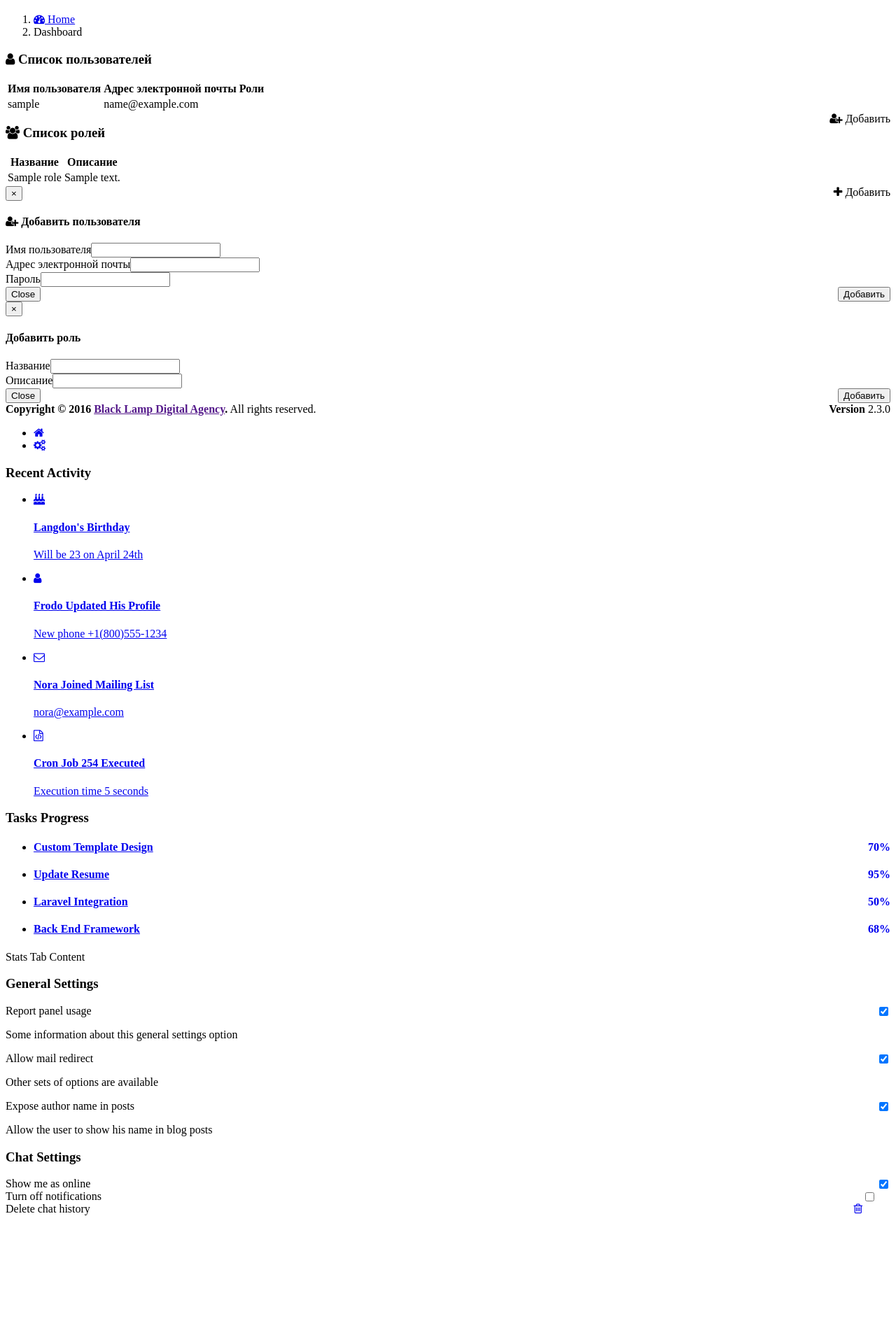
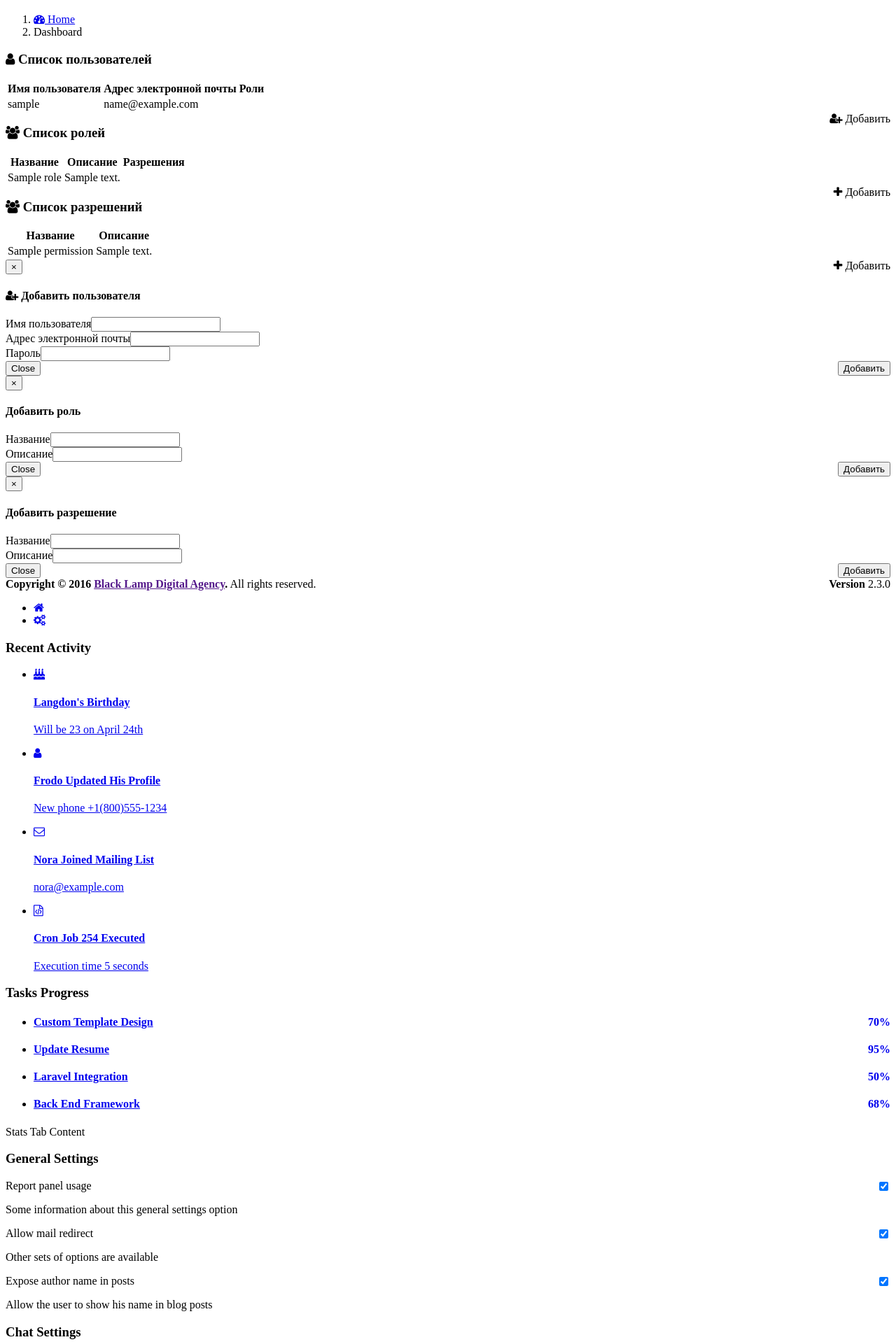
Before and after one commit to GutsVadim/bl-cms, a Yii app: template backend/views/users/index.php in a window 1280 px wide. Shown: the part 1543-3461 px from the top of the page at 70% size. Before the commit the page ends 3280 px from the top, so only its background shows below. Run offline with PHP 8.4 and a stand-in for Yii, Linux system fonts and the light colour scheme; the template is opened without the code that fills it: most values are stand-ins (such as "Sample title", 1, 10 or a date in 2020); form fields are guessed from the names that the template uses; data that the repository does not hold is empty; some libraries are stand-ins or nearby versions.

Commit message:
Permissions creating

```diff
--- a/backend/views/users/index.php
+++ b/backend/views/users/index.php
@@ -4,6 +4,8 @@
 /* @var $userList \common\models\User[] */
 /* @var $createRoleFormModel \backend\models\form\CreateRoleForm */
 /* @var $roleList \yii\rbac\Role[] */
+/* @var $createPermissionFormModel \backend\models\form\CreatePermissionForm */
+/* @var $permissionList \yii\rbac\Permission[] */
 
 use yii\helpers\ArrayHelper;
 use yii\helpers\Html;
@@ -16,15 +18,15 @@ $this->title = "Пользователи";
 <div class="row">
 
     <!-- Users -->
-    <div class="col-md-8">
+    <div class="col-md-12">
         <div class="box box-success">
             <div class="box-header with-border">
                 <h3 class="box-title"><i class="fa fa-user"></i>
                     Список пользователей
                 </h3>
             </div>
-            <div class="box-body no-padding">
-                <table class="table">
+            <div class="box-body">
+                <table class="table table-bordered">
                     <thead>
                         <tr>
                             <th>Имя пользователя</th>
@@ -57,15 +59,53 @@ $this->title = "Пользователи";
     </div>
 
     <!-- Roles -->
-    <div class="col-md-4">
+    <div class="col-md-12">
         <div class="box box-success">
             <div class="box-header with-border">
                 <h3 class="box-title"><i class="fa fa-users"></i>
                     Список ролей
                 </h3>
             </div>
-            <div class="box-body no-padding">
-                <table class="table">
+            <div class="box-body">
+                <table class="table table-bordered">
+                    <thead>
+                    <tr>
+                        <th>Название</th>
+                        <th>Описание</th>
+                        <th>Разрешения</th>
+                    </tr>
+                    </thead>
+                    <tbody>
+                    <? foreach ($roleList as $role) { ?>
+                        <tr>
+                            <td><?= $role->name ?></td>
+                            <td><?= $role->description ?></td>
+                            <td>
+                                <!--<a href="<?/*=Url::to([''])*/?>"></a>-->
+                            </td>
+                        </tr>
+                    <? } ?>
+                    </tbody>
+                </table>
+            </div>
+            <div class="box-footer">
+                <a class="btn btn-primary pull-right" data-toggle="modal" data-target="#createRoleFormModel">
+                    <i class="fa fa-plus"></i> Добавить
+                </a>
+            </div>
+        </div>
+    </div>
+
+    <!-- Permissions -->
+    <div class="col-md-12">
+        <div class="box box-success">
+            <div class="box-header with-border">
+                <h3 class="box-title"><i class="fa fa-users"></i>
+                    Список разрешений
+                </h3>
+            </div>
+            <div class="box-body">
+                <table class="table table-bordered">
                     <thead>
                     <tr>
                         <th>Название</th>
@@ -73,17 +113,17 @@ $this->title = "Пользователи";
                     </tr>
                     </thead>
                     <tbody>
-                    <? foreach ($roleList as $role) { ?>
+                    <? foreach ($permissionList as $permission) { ?>
                         <tr>
-                            <td><?= $role->name ?></td>
-                            <td><?= $role->description ?></td>
+                            <td><?= $permission->name ?></td>
+                            <td><?= $permission->description ?></td>
                         </tr>
                     <? } ?>
                     </tbody>
                 </table>
             </div>
             <div class="box-footer">
-                <a class="btn btn-primary pull-right" data-toggle="modal" data-target="#createRoleFormModel">
+                <a class="btn btn-primary pull-right" data-toggle="modal" data-target="#createPermissionFormModel">
                     <i class="fa fa-plus"></i> Добавить
                 </a>
             </div>
@@ -185,3 +225,43 @@ $this->title = "Пользователи";
         </div>
     </div>
 </div>
+
+<!-- Create Permission Modal Dialog -->
+<div class="modal fade" id="createPermissionFormModel" role="dialog">
+    <div class="modal-dialog" role="document">
+        <div class="modal-content">
+            <? $createPermissionForm = ActiveForm::begin(['action' => Url::to(['create-permission'])]) ?>
+                <div class="modal-header">
+                    <button type="button" class="close" data-dismiss="modal" aria-label="Close">
+                        <span aria-hidden="true">&times;</span>
+                    </button>
+                    <h4 class="modal-title">Добавить разрешение</h4>
+                </div>
+                <div class="modal-body">
+                    <div class="form-group">
+                        <?= $createPermissionForm->field($createPermissionFormModel, 'name', [
+                            'inputOptions' => [
+                                'placeholder' => "Название",
+                                'class' => 'form-control'
+                            ]
+                        ])->label('Название')
+                        ?>
+                    </div>
+                    <div class="form-group">
+                        <?= $createPermissionForm->field($createPermissionFormModel, 'description', [
+                            'inputOptions' => [
+                                'placeholder' => "Описание",
+                                'class' => 'form-control'
+                            ]
+                        ])->label('Описание')
+                        ?>
+                    </div>
+                </div>
+                <div class="modal-footer">
+                    <button type="button" class="btn btn-default" data-dismiss="modal">Close</button>
+                    <input type="submit" class="btn btn-primary pull-right" value="Добавить">
+                </div>
+            <? ActiveForm::end(); ?>
+        </div>
+    </div>
+</div>
```
Also changed, not shown: backend/controllers/UsersController.php (+19 -10 lines), backend/models/form/CreatePermissionForm.php (added, +37 -0 lines).
